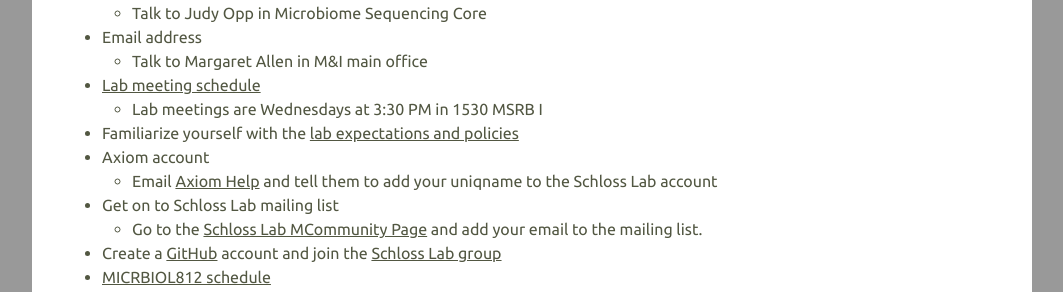
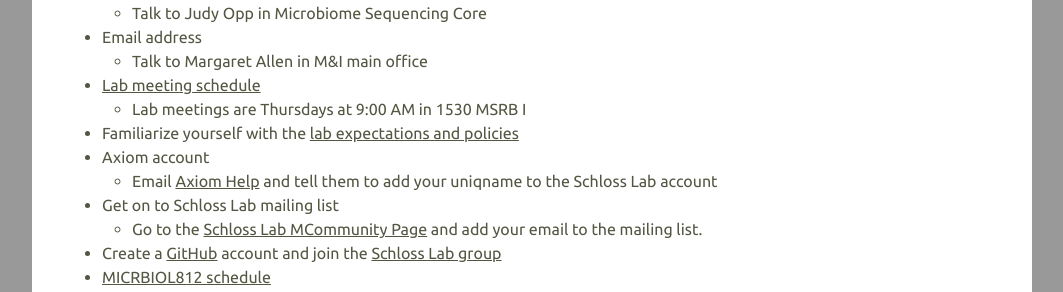
Before and after one commit to SchlossLab/schlosslab.github.io, a Jekyll site: the page built from _fish_bowl/n00b.md, in a window 1280 px wide. Shown: the part 404-696 px from the top of the page, without its empty margins (108-1171 px from the left). Built offline with Jekyll 4.4.1, drawn with Linux system fonts in a browser that asks for light colours; nearby versions of some CDN libraries.

Commit message:
update day and time of lab meeting

```diff
--- a/_fish_bowl/n00b.md
+++ b/_fish_bowl/n00b.md
@@ -17,7 +17,7 @@
 * Email address
   * Talk to Margaret Allen in M&I main office
 * [Lab meeting schedule](/fish_bowl/schedule.html)
-  * Lab meetings are Wednesdays at 3:30 PM in 1530 MSRB I
+  * Lab meetings are Thursdays at 9:00 AM in 1530 MSRB I
 * Familiarize yourself with the [lab expectations and policies](/fish_bowl/expectations.html)
 * Axiom account
   * Email <a href="mailto:axiom-help@umich.edu">Axiom Help</a> and tell them to add your uniqname to the Schloss Lab account
```
